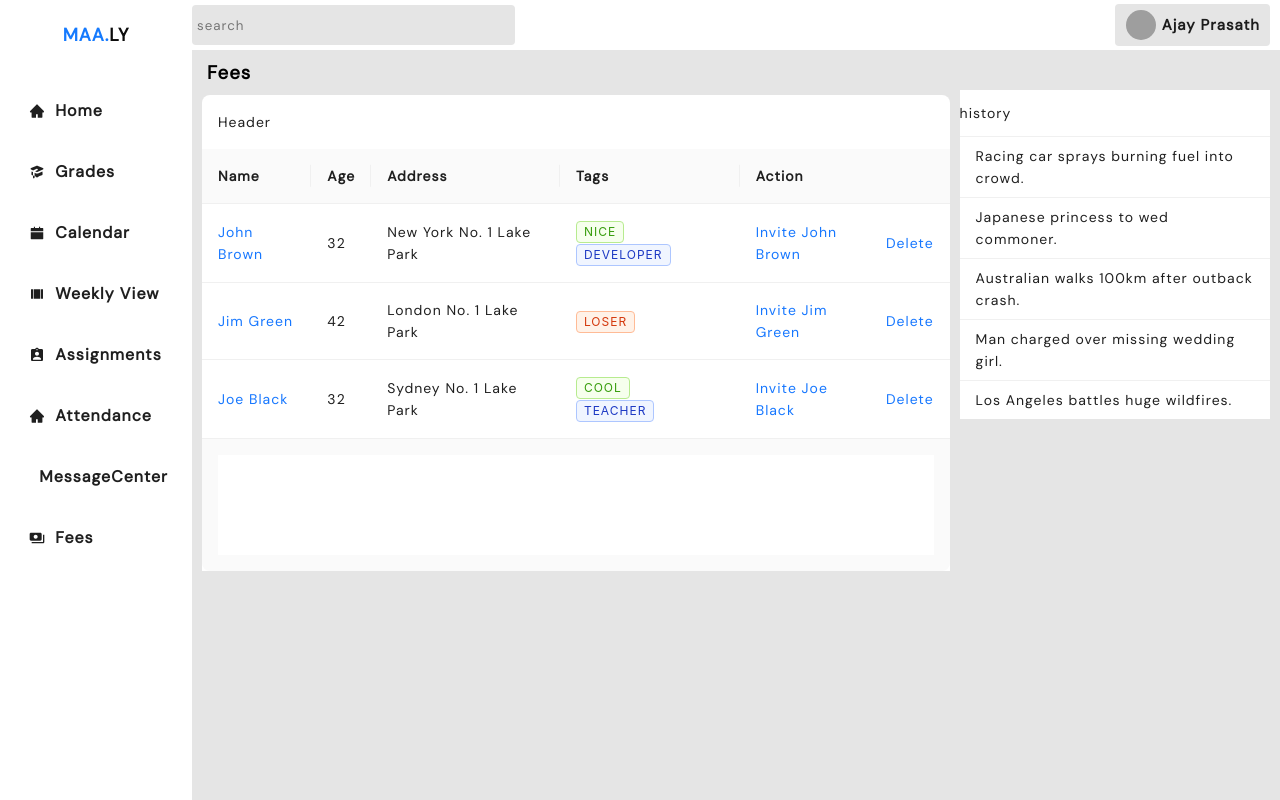
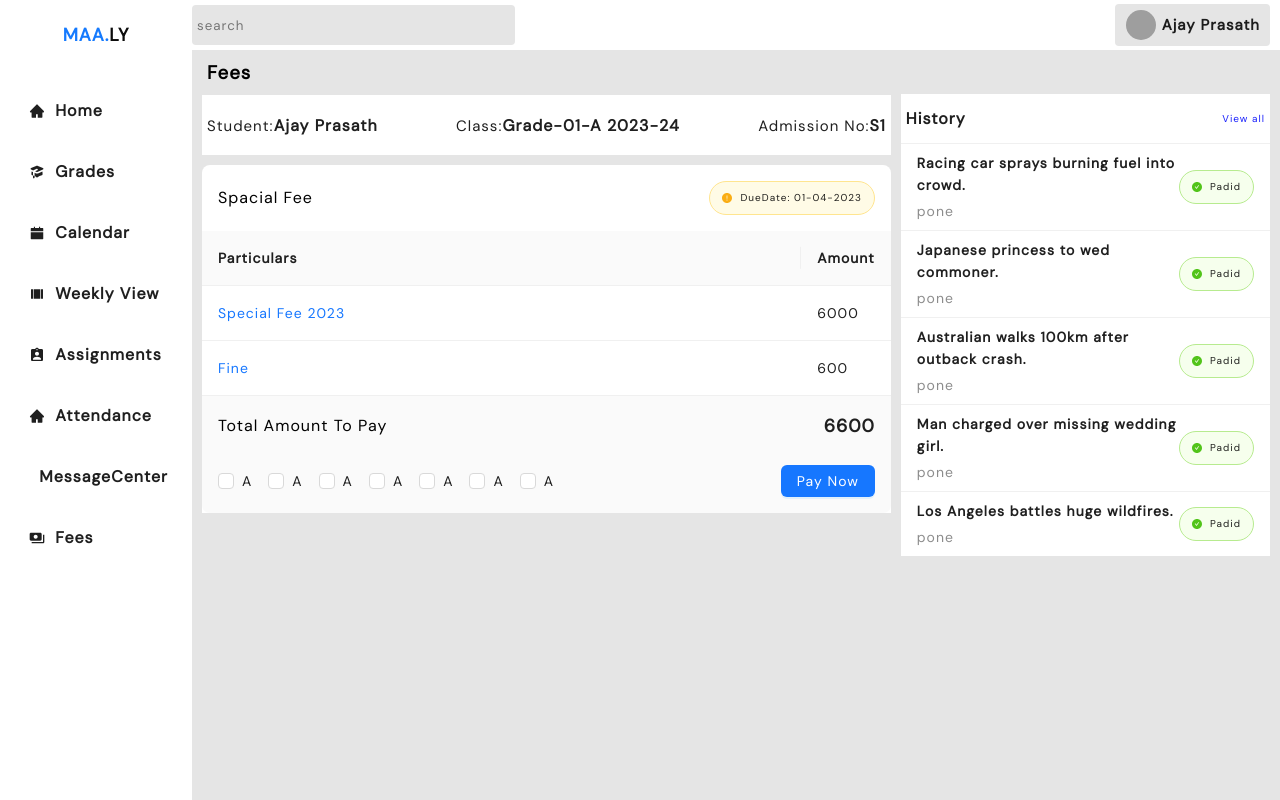
Before and after one commit to ajayprasathwork/myportfolio, a React (Create React App) app: page /fees in a window 1280 px wide. Built offline with nearby package versions, Linux system fonts and the light colour scheme; grey boxes are pictures that could not be loaded.

Commit message:
history card

```diff
--- a/src/component/nav/nav.css
+++ b/src/component/nav/nav.css
@@ -8,7 +8,7 @@
     flex-direction: row;
     background-color: #fff;
     padding: 0px 10px 0px 0px;
-
+   z-index: 1;
 }
 
 .sidebar{
--- a/src/page/fees.jsx
+++ b/src/page/fees.jsx
@@ -1,77 +1,42 @@
 import React from 'react';
 import './style.css'
-import { Space, Table, Tag,List} from 'antd';
+import { Button, Table, Alert, List, Checkbox, Col, Row } from 'antd';
 const Fees = () => {
+  const onChange = (checkedValues) => {
+    console.log('checked = ', checkedValues);
+  };
   const columns = [
     {
-          title: 'Name',
-          dataIndex: 'name',
-          key: 'name',
+      title: 'Particulars',
+      dataIndex: 'Particulars',
+      key: 'Particulars',
       render: (text) => <a>{text}</a>,
+      width: '90%',
+
     },
     {
-          title: 'Age',
-          dataIndex: 'age',
-          key: 'age',
+      title: 'Amount',
+      dataIndex: 'Amount',
+      key: 'Amount',
     },
-        {
-          title: 'Address',
-          dataIndex: 'address',
-          key: 'address',
-        },
-        {
-          title: 'Tags',
-          key: 'tags',
-          dataIndex: 'tags',
-          render: (_, { tags }) => (
-            <>
-              {tags.map((tag) => {
-                let color = tag.length > 5 ? 'geekblue' : 'green';
-                if (tag === 'loser') {
-                  color = 'volcano';
-                }
-                return (
-                  <Tag color={color} key={tag}>
-                    {tag.toUpperCase()}
-                  </Tag>
-                );
-              })}
-            </>
-          ),
-        },
-        {
-          title: 'Action',
-          key: 'action',
-          render: (_, record) => (
-            <Space size="middle">
-              <a>Invite {record.name}</a>
-              <a>Delete</a>
-            </Space>
-          ),
-        },
+
+
   ];
   const data = [
     {
       key: '1',
-          name: 'John Brown',
-          age: 32,
-          address: 'New York No. 1 Lake Park',
-          tags: ['nice', 'developer'],
+      Particulars: 'Special Fee 2023',
+      Amount: 6000,
+
     },
     {
-          key: '2',
-          name: 'Jim Green',
-          age: 42,
-          address: 'London No. 1 Lake Park',
-          tags: ['loser'],
+      key: '1',
+      Particulars: 'Fine',
+      Amount: 600,
+
     },
-        {
-          key: '3',
-          name: 'Joe Black',
-          age: 32,
-          address: 'Sydney No. 1 Lake Park',
-          tags: ['cool', 'teacher'],
-        },
+
+
   ];
   const history = [
     'Racing car sprays burning fuel into crowd.',
@@ -80,21 +45,70 @@ const Fees = () => {
     'Man charged over missing wedding girl.',
     'Los Angeles battles huge wildfires.',
   ];
+
   return (
     <div className='page'>
       <div className='main-box'>
         <h3 className='page-titel'>Fees</h3>
-        <Table columns={columns} dataSource={data} pagination={false}  title={() => 'Header'}
-              footer={() => <div className='table-fooder'></div>} />
+        <div className='stu-details'>
+          <p className='stu-name'>Student:<span>Ajay Prasath</span></p>
+          <p className='stu-name'>Class:<span>Grade-01-A 2023-24</span></p>
+          <p className='stu-name'>Admission No:<span>S1</span></p>
+
+        </div>
+        <Table columns={columns} dataSource={data} pagination={false} title={() => <div className='table-header'>
+          <p className='tb-titel'>Spacial Fee</p>
+          <Alert className='due-date' message="DueDate: 01-04-2023" type="warning" showIcon />
+
+        </div>}
+          footer={() => <div className='table-fooder'>
+            <div className='table-header'>
+              <p className='tb-titel'>Total Amount To Pay</p>
+              <p className='total'>6600</p>
+            </div>
+            <div className='table-header pay-continer'>
+              <Checkbox.Group
+                style={{
+                  width: '100%',
+                }}
+                onChange={onChange}
+              >
+                    <Checkbox value="A">A</Checkbox>
+                    <Checkbox value="A">A</Checkbox>
+                    <Checkbox value="A">A</Checkbox>
+                    <Checkbox value="A">A</Checkbox>
+                    <Checkbox value="A">A</Checkbox>
+                    <Checkbox value="A">A</Checkbox>
+                    <Checkbox value="A">A</Checkbox>
+
+              </Checkbox.Group>
+              <Button type="primary">Pay Now</Button>
+            </div>
+          </div>} />
+
       </div>
       <div className='side-box'>
         <List
           className='paymenthistory'
           size="small"
-      header={<div>history</div>}
+          header={<div className='hi-list-header'><p className='titel'>History</p><p className='viewall'>View all</p></div>}
           dataSource={history}
-      renderItem={(item) => <List.Item>{item}</List.Item>}
-    />        </div>
+          renderItem={(item) => (
+            <List.Item key={item}>
+              <List.Item.Meta
+                title={<a href="https://ant.design">{item}</a>}
+                description={"pone"}
+
+              />
+              <div>
+                <Alert className='due-date' message="Padid" type="success" showIcon />
+
+              </div>
+
+            </List.Item>
+          )}
+        />
+      </div>
 
     </div>
   );
--- a/src/page/style.css
+++ b/src/page/style.css
@@ -11,24 +11,85 @@
 }
 
 .main-box{
-    flex: 70%;
+    flex: 64%;
 
 }
 
 .side-box{
-    flex: 30%;
+    flex: 35%;
 
 
 }
+.stu-details{
+    display: flex;
+    height: 60px;
+    margin-bottom: 10px;
+    padding: 0px 5px 0px 5px;
+    background-color: #fff;
+    color: rgba(0, 0, 0, 0.88);
+    flex-direction: row;
+    align-items: center;
+    font-size: 15px;
+    justify-content: space-between;
+}
+.stu-details p span{
+    font-size: 16px;
+    font-weight:bold
+}
+
 .table-fooder{
     display: flex;
     width: 100%;
-    height: 100px;
+
+    flex-direction: column;
+}
+
+.paymenthistory{
+    margin-top: 34px;
+    margin-left: 10px;
     background-color: #fff;
 }
 
-.paymenthistory{
-    margin-top: 30px;
-    margin-left: 10px;
-    background-color: #fff;
+.hi-list-header{
+    display: flex;
+    align-items: center;
+    justify-content: space-between;
+    padding: 0px 5px 0px 5px;
 }
+
+.hi-list-header .titel{
+    color: rgba(0, 0, 0, 0.88);
+    font-size: 16px;
+    font-weight:bold
+}
+.viewall{
+    color: rgb(26, 33, 252);
+    font-size: 10px;
+}
+
+.pay-list-card{
+    display: flex;
+    flex-direction: row;
+}
+.table-header{
+    display: flex;
+    flex-direction: row;
+    align-items: center;
+    justify-content: space-between;
+}
+.tb-titel{
+    font-size: 16px;
+    color: #000;
+}
+.due-date{
+    border-radius: 20px;
+    font-size: 10px;
+}
+
+.total{
+    font-size: 18px;
+    font-weight: bold;
+}
+.pay-continer{
+    margin-top: 25px;
+}
```
Lines whose indentation alone changed are shown as unchanged.
